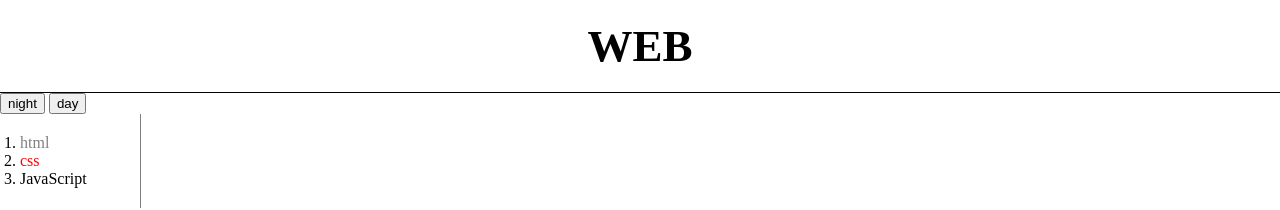
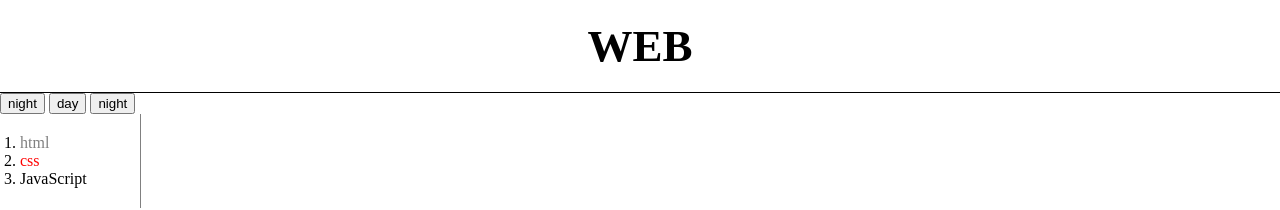
Before and after one commit to YUUN1/web1, a plain HTML site: page 1.html in a window 1280 px wide. Shown: the top 210 px of the page. Drawn offline with Linux system fonts and the light colour scheme.

Commit message:
JavaScript Study - toggle button applying condition

```diff
--- a/1.html
+++ b/1.html
@@ -46,6 +46,21 @@
     document.querySelector('body').style.backgroundColor = 'white';
     document.querySelector('body').style.color = 'black';
     ">
+    <input id = "night_day" type="button" value="night" onclick="
+    if (document.querySelector('#night_day').value === 'night')
+    {
+      document.querySelector('body').style.backgroundColor = 'black';
+      document.querySelector('body').style.color = 'white';
+      document.querySelector('#night_day').value = 'day';
+    }
+    else
+    {
+      document.querySelector('body').style.backgroundColor = 'white';
+      document.querySelector('body').style.color = 'black';
+      document.querySelector('#night_day').value = 'night';
+    }
+    ">
+
   <ol>
     <li><a href="1.html" class="saw">html</li>
     <li><a href="2.html" class="saw" id="active">css</li>
```
Lines whose indentation alone changed are shown as unchanged.
